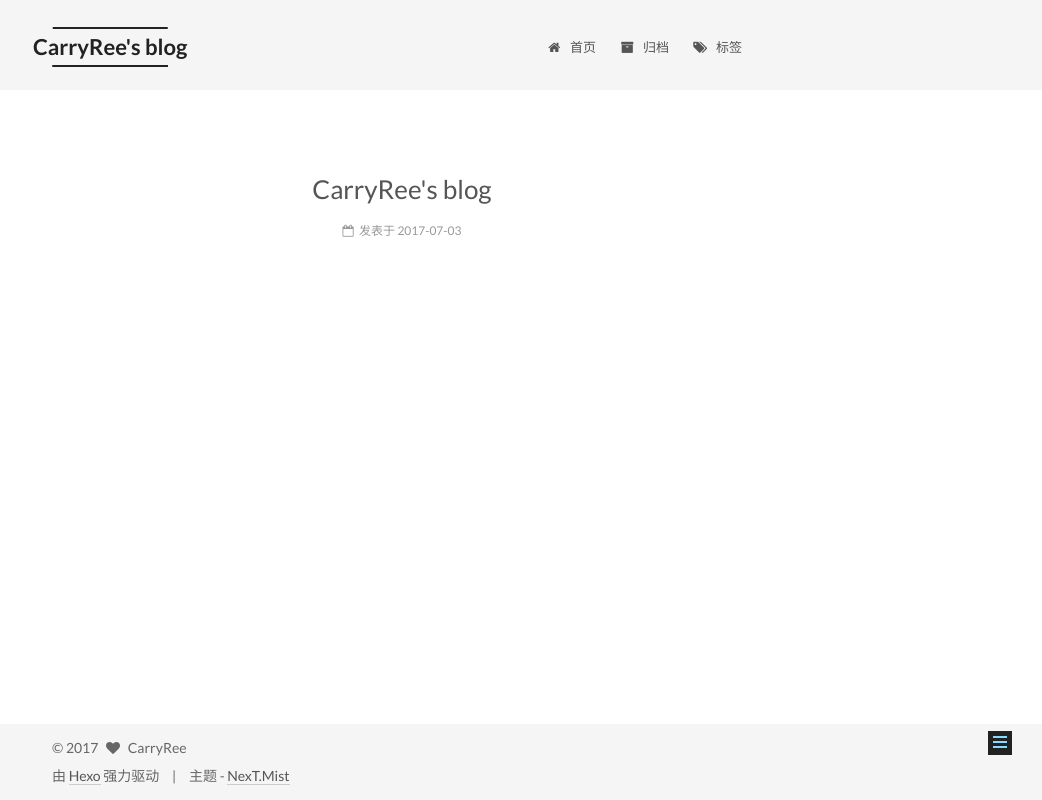
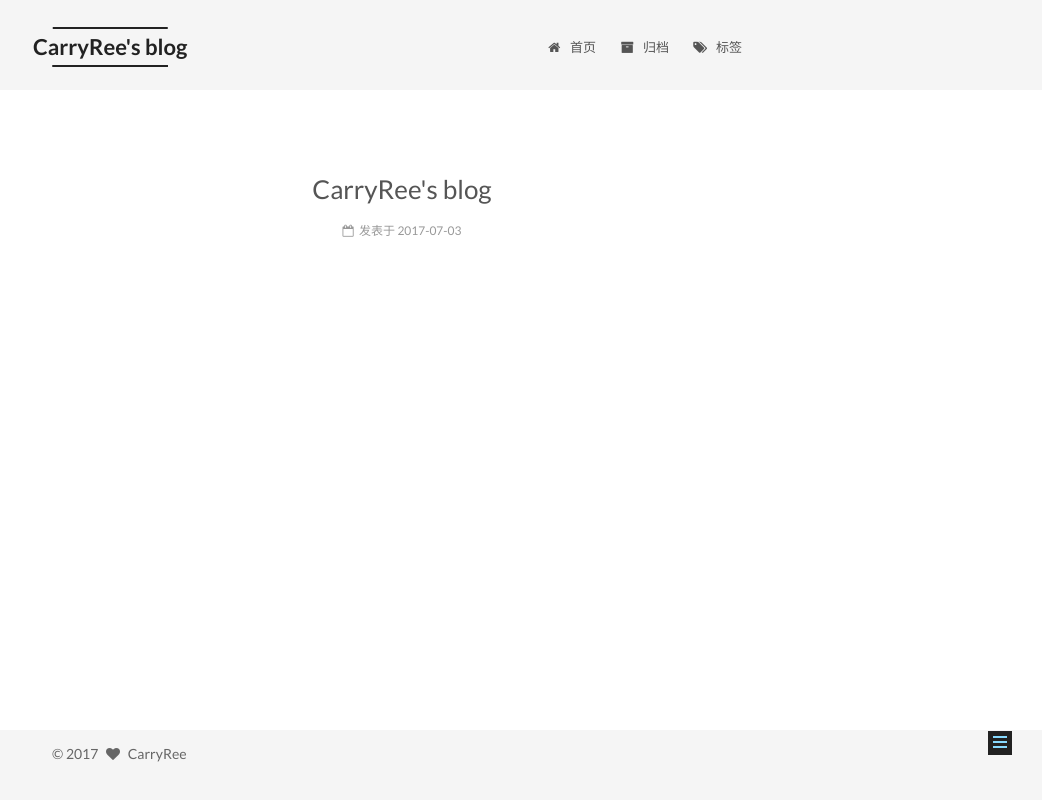
Before and after one commit to CarryRee/CarryRee.github.io, a plain HTML site: page 2017/07/03/CarryRee-s-blog/index.html in a window 1280 px wide. Shown: the whole page, without its empty margins (238-1280 px from the left). Drawn offline with Linux system fonts and the light colour scheme.

Commit message:
Site updated: 2017-07-06 18:09:18

```diff
--- a/2017/07/03/CarryRee-s-blog/index.html
+++ b/2017/07/03/CarryRee-s-blog/index.html
@@ -475,16 +475,7 @@
 </div>
 
 
-<div class="powered-by">
-  由 <a class="theme-link" href="https://hexo.io">Hexo</a> 强力驱动
-</div>
 
-<div class="theme-info">
-  主题 -
-  <a class="theme-link" href="https://github.com/iissnan/hexo-theme-next">
-    NexT.Mist
-  </a>
-</div>
 
 
 
--- a/css/main.css
+++ b/css/main.css
@@ -1677,7 +1677,7 @@ pre .javascript .function {
   width: 4px;
   height: 4px;
   border-radius: 50%;
-  background: #47ffbf;
+  background: #d10b20;
 }
 .links-of-blogroll {
   font-size: 13px;
```
Also changed, not shown: archives/2017/07/index.html (+0 -9 lines), archives/2017/index.html (+0 -9 lines), archives/index.html (+0 -9 lines), index.html (+0 -9 lines).
